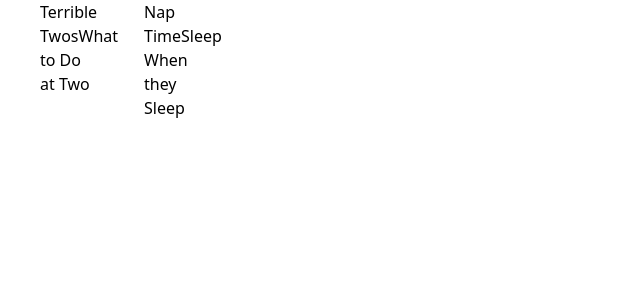
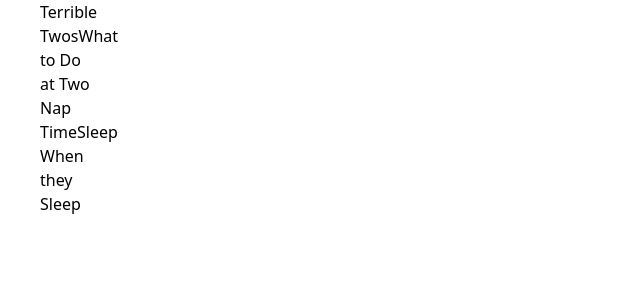
Before and after one commit to Katlyn627/MondernDayParenting, a Next.js app: page / in a window 1280 px wide. Shown: the top 300 px of the page, without its empty margins (0-640 px from the left). Built offline with nearby package versions, Linux system fonts and the light colour scheme.

Commit message:
setting up post columns

```diff
--- a/pages/index.tsx
+++ b/pages/index.tsx
@@ -8,18 +8,25 @@ const posts = [
 
 const Home: NextPage = () => {
   return (
-    <div className="container mx-auto px-10 mb-8">
+    <div className="container mx-auto px-10 mb-8 bg-gray">
       <Head>
         <title>Parenting Blog</title>
         <link rel="icon" href="/favicon.ico" />
       </Head>
       <div className= 'grid grid-cols-1 lg:grid-cols-12 gap-12'>
+        <div>
         {posts.map((post, index) =>(
           <div>
             {post.title}
             {post.excerpt}
           </div>
         ))}
+
+        </div>
+
+        <div className='lg:col-span-4 col-span-1'>
+
+        </div>
 
 
       </div>
```
